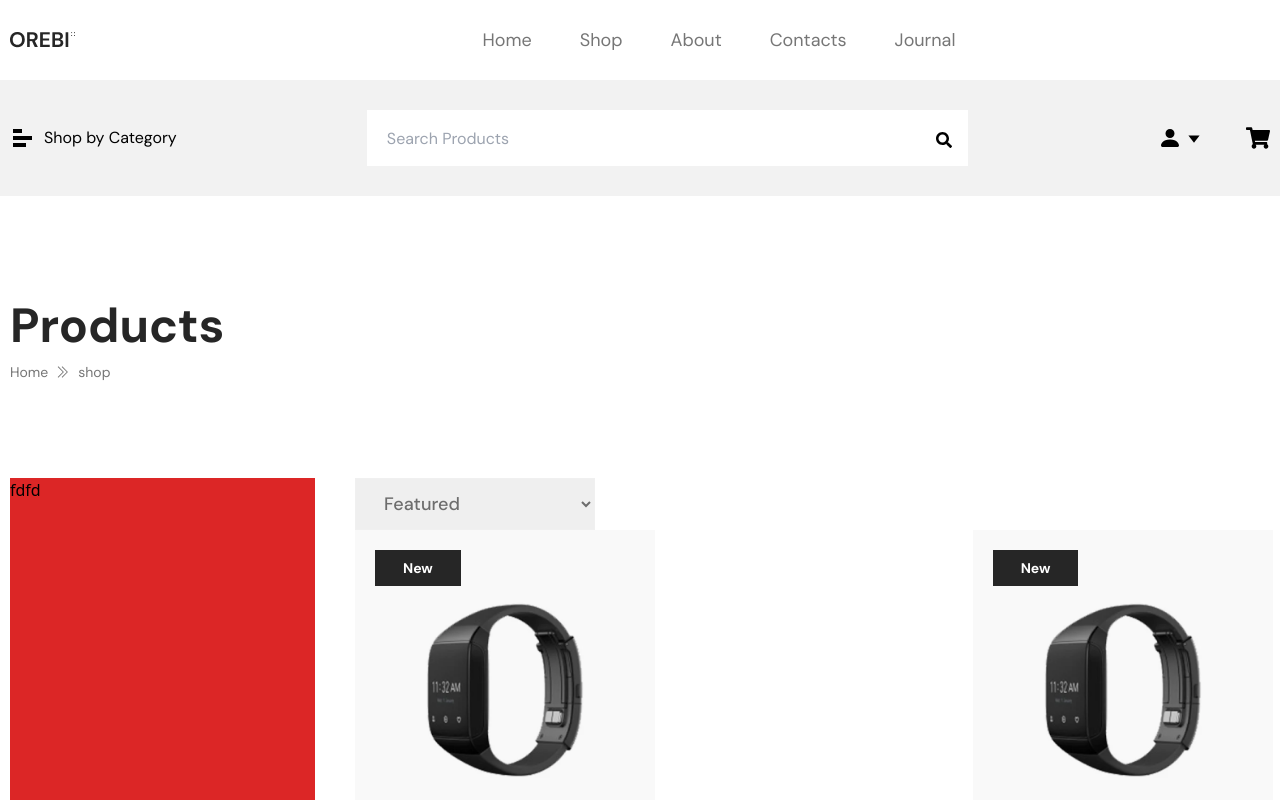
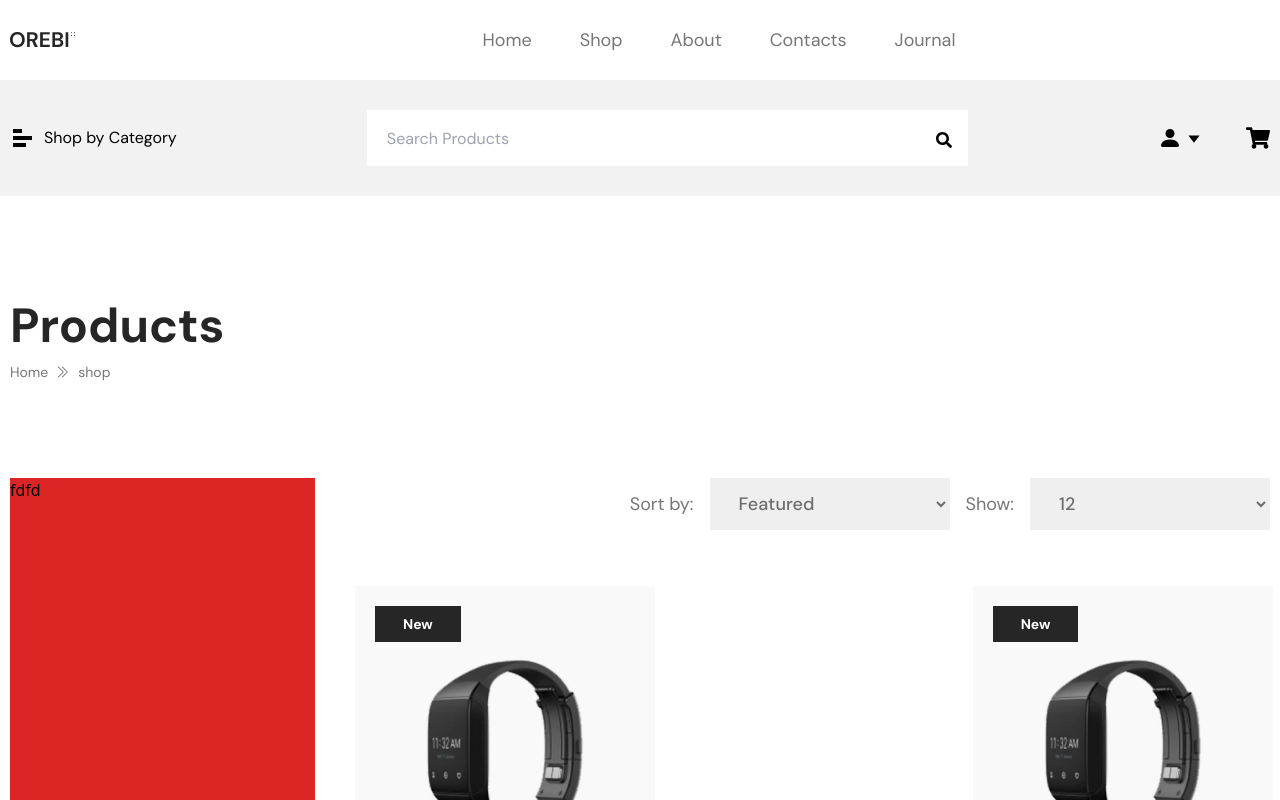
Before and after one commit to Tamim-dev/Orebi, a React (Create React App) app: page /shop in a window 1280 px wide. Shown: the top 800 px of the page. Built offline with nearby package versions, Linux system fonts and the light colour scheme.

Commit message:
shop part

```diff
--- a/src/components/pages/Shop.js
+++ b/src/components/pages/Shop.js
@@ -1,10 +1,12 @@
-import React from "react";
+import React, { useState } from "react";
 import Container from "../../components/layout/Container";
 import PageHeading from "../layout/PageHeading";
 import Product from "../layout/Product";
 import PaginatedItems from "../layout/PaginatedItems";
 
 const Shop = () => {
+  let [productShow, setProductShow] = useState(12);
+
   return (
     <section>
       <Container>
@@ -12,17 +14,60 @@ const Shop = () => {
         <div className="mt-10 flex gap-x-3 lg:mt-24 lg:gap-x-10">
           <div className="w-[25%] bg-red-600">fdfd</div>
           <div className="relative w-[75%]">
-            <select
-              id="countries"
-              class="block w-60 border border-[#F0F0F0] py-3 px-6 font-dm text-lg font-medium text-[#6D6D6D] focus:border-cGrey"
-            >
-              <option selected>Featured</option>
-              <option value="US" className="font-dm text-lg font-medium text-[#6D6D6D]">United States</option>
-              <option value="CA" className="font-dm text-lg font-medium text-[#6D6D6D]">Canada</option>
-              <option value="FR" className="font-dm text-lg font-medium text-[#6D6D6D]">France</option>
-              <option value="DE" className="font-dm text-lg font-medium text-[#6D6D6D]">Germany</option>
-            </select>
-            <PaginatedItems itemsPerPage={12} />
+            <div className="mb-14 flex items-center justify-end gap-x-4">
+              <p className="font-dm text-lg text-cGrey ">Sort by:</p>
+              <select
+                id="countries"
+                class="block w-60 border border-[#F0F0F0] px-6 py-3 font-dm text-lg font-medium text-[#6D6D6D] focus:border-cGrey"
+              >
+                <option selected>Featured</option>
+                <option
+                  value="US"
+                  className="font-dm text-lg font-medium text-[#6D6D6D]"
+                >
+                  United States
+                </option>
+                <option
+                  value="CA"
+                  className="font-dm text-lg font-medium text-[#6D6D6D]"
+                >
+                  Canada
+                </option>
+                <option
+                  value="FR"
+                  className="font-dm text-lg font-medium text-[#6D6D6D]"
+                >
+                  France
+                </option>
+                <option
+                  value="DE"
+                  className="font-dm text-lg font-medium text-[#6D6D6D]"
+                >
+                  Germany
+                </option>
+              </select>
+              <p className="font-dm text-lg text-cGrey">Show:</p>
+              <select
+                id="countries"
+                class="block w-60 border border-[#F0F0F0] px-6 py-3 font-dm text-lg font-medium text-[#6D6D6D] focus:border-cGrey"
+                onChange={(e) => setProductShow(e.target.value)}
+              >
+                <option selected>12</option>
+                <option
+                  value="24"
+                  className="font-dm text-lg font-medium text-[#6D6D6D]"
+                >
+                  24
+                </option>
+                <option
+                  value="48"
+                  className="font-dm text-lg font-medium text-[#6D6D6D]"
+                >
+                  48
+                </option>
+              </select>
+            </div>
+            <PaginatedItems itemsPerPage={productShow} />
           </div>
         </div>
       </Container>
```
